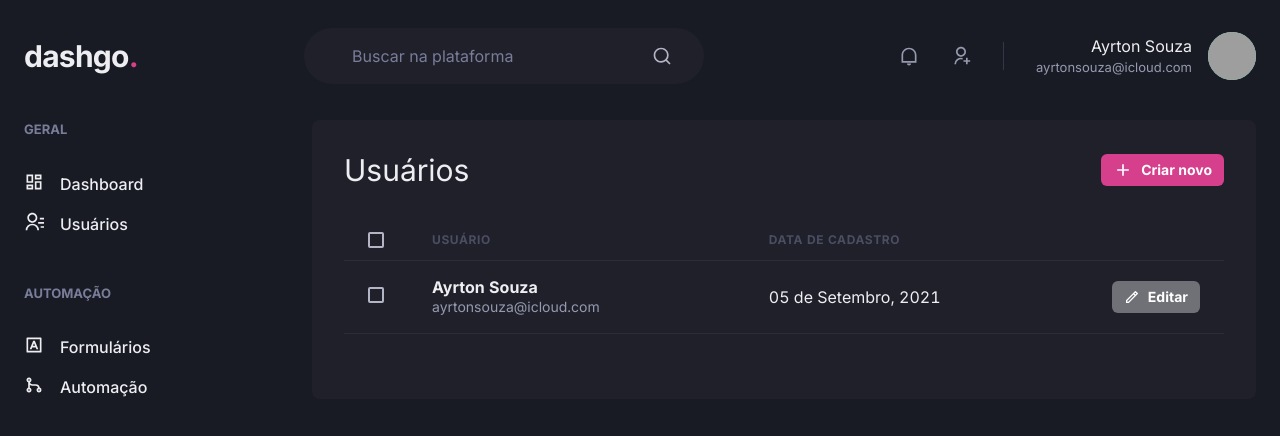
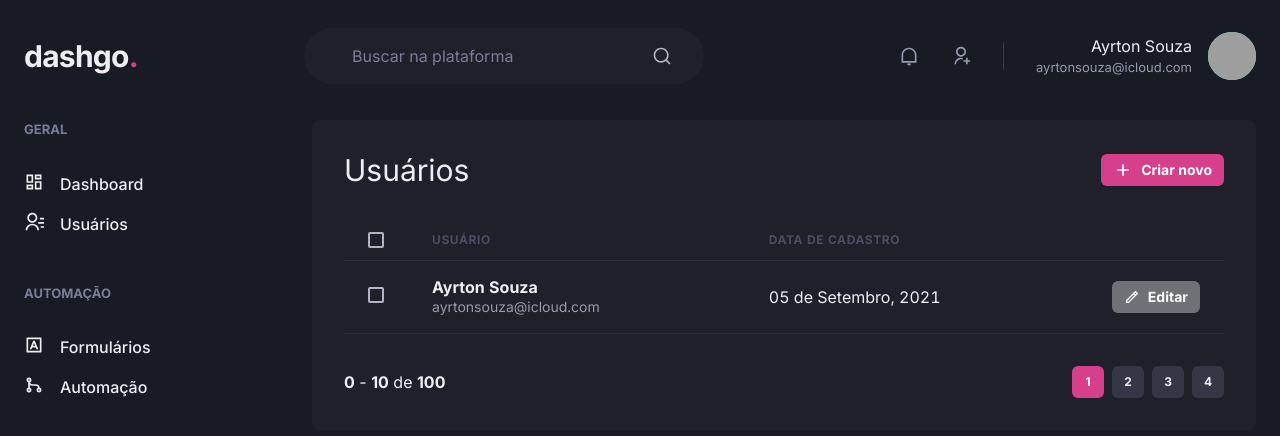
Before and after one commit to ayrtonbsouza/dashgo, a Next.js app: page /users in a window 1280 px wide. Shown: the top 436 px of the page. Built offline with nearby package versions, Linux system fonts and the light colour scheme; grey boxes are pictures that could not be loaded.

Commit message:
[:construction:] initial pagination component development

```diff
--- /dev/null
+++ b/src/components/Pagination.tsx
@@ -0,0 +1,63 @@
+import { Box, Button, Stack } from '@chakra-ui/react';
+
+export const Pagination: React.VFC = () => (
+  <Stack
+    direction="row"
+    mt="8"
+    justify="space-between"
+    align="center"
+    spacing="6"
+  >
+    <Box>
+      <strong>0</strong> - <strong>10</strong> de <strong>100</strong>
+    </Box>
+    <Stack direction="row" spacing="2">
+      <Button
+        size="sm"
+        fontSize="xs"
+        width="4"
+        colorScheme="pink"
+        disabled
+        _disabled={{
+          bg: 'pink.500',
+          cursor: 'default',
+        }}
+      >
+        1
+      </Button>
+      <Button
+        size="sm"
+        fontSize="xs"
+        width="4"
+        bg="gray.700"
+        _hover={{
+          bg: 'gray.500',
+        }}
+      >
+        2
+      </Button>
+      <Button
+        size="sm"
+        fontSize="xs"
+        width="4"
+        bg="gray.700"
+        _hover={{
+          bg: 'gray.500',
+        }}
+      >
+        3
+      </Button>
+      <Button
+        size="sm"
+        fontSize="xs"
+        width="4"
+        bg="gray.700"
+        _hover={{
+          bg: 'gray.500',
+        }}
+      >
+        4
+      </Button>
+    </Stack>
+  </Stack>
+);
--- a/src/pages/users/index.tsx
+++ b/src/pages/users/index.tsx
@@ -15,6 +15,7 @@
 } from '@chakra-ui/react';
 import { RiAddLine, RiPencilLine } from 'react-icons/ri';
 import { Header } from '../../components/Header';
+import { Pagination } from '../../components/Pagination';
 import { Sidebar } from '../../components/Sidebar';
 
 const Dashboard: React.VFC = () => (
@@ -76,6 +77,7 @@
             </Tr>
           </Tbody>
         </Table>
+        <Pagination />
       </Box>
     </Flex>
   </Box>
```
